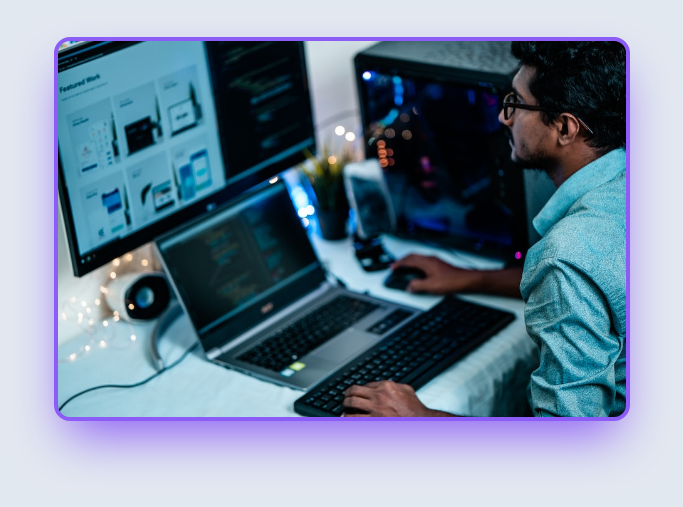
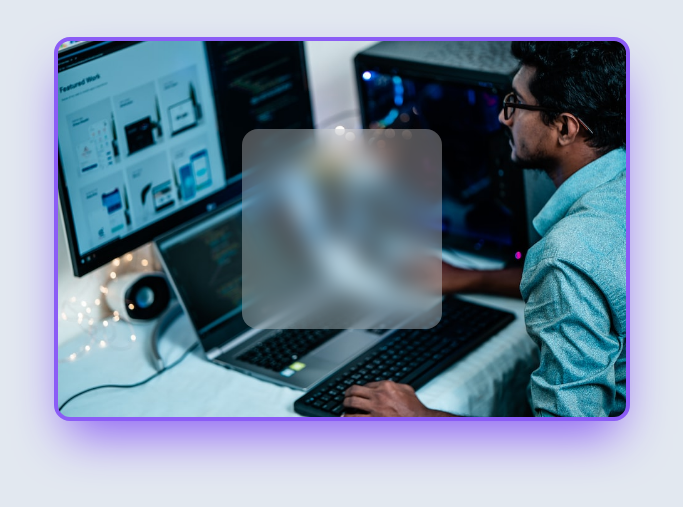
Before and after one commit to iqbaliw/trytailwindcss, a website: page public/index.html in a window 1280 px wide. Shown: the part 1807-2314 px from the top of the page, without its empty margins (298-981 px from the left). Drawn offline with Linux system fonts and the light colour scheme.

Commit message:
background: backdrop blur

```diff
--- a/public/index.html
+++ b/public/index.html
@@ -137,9 +137,13 @@
         </div>
 
         <div
-            class="max-w-xl mx-auto h-96 bg-slate-300 border-4 border-violet-500 rounded-2xl bg-cover shadow-2xl shadow-violet-500"
+            class="max-w-xl mx-auto h-96 bg-slate-300 border-4 border-violet-500 rounded-2xl bg-cover shadow-2xl shadow-violet-500 flex"
             style="background-image: url('./image/computer.jpg')"
-        ></div>
+        >
+            <div
+                class="w-[200px] h-[200px] m-auto bg-white/30 backdrop-blur-md rounded-2xl"
+            ></div>
+        </div>
 
         <div class="mb-60"></div>
     </body>
```
Also changed, not shown: public/css/style.css.
